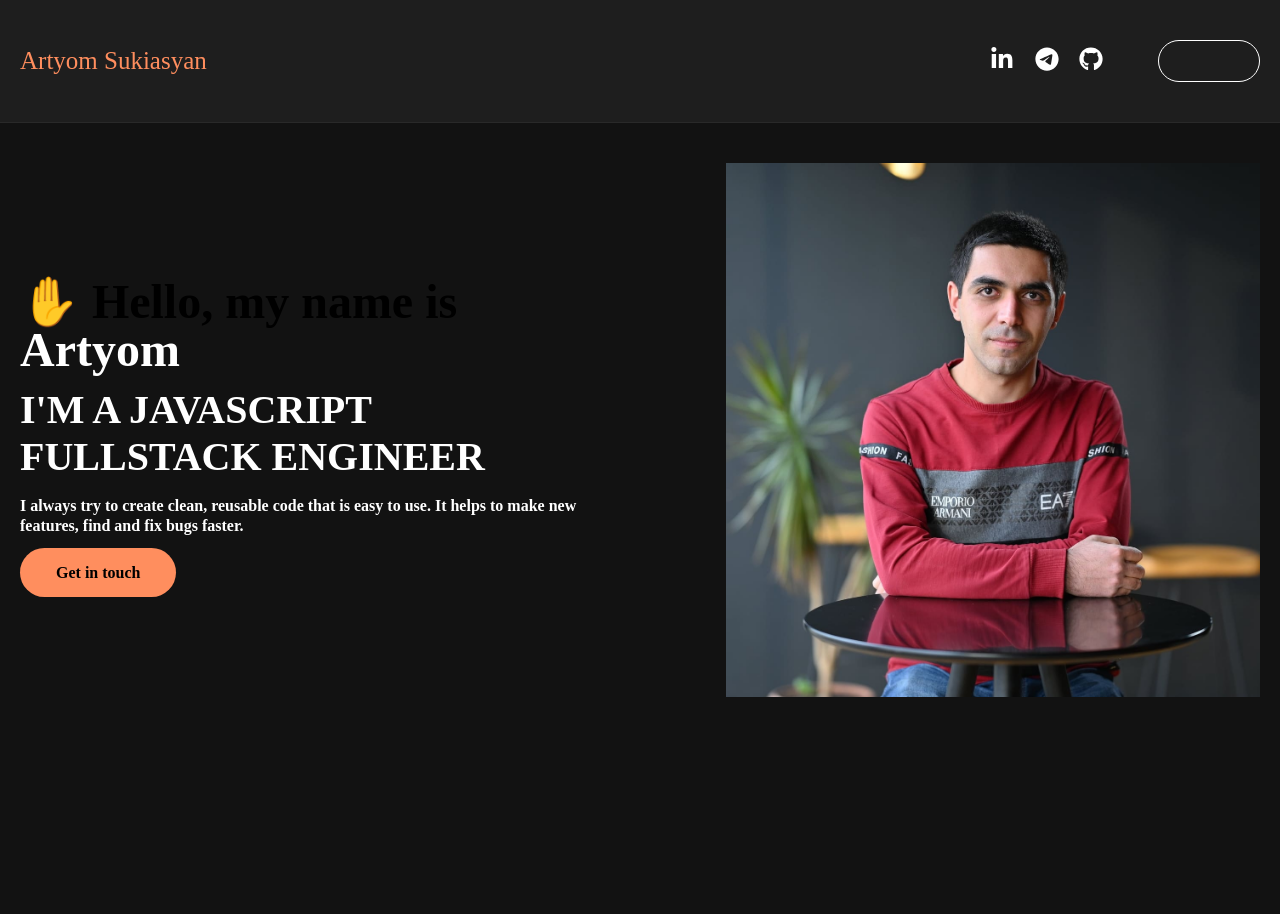
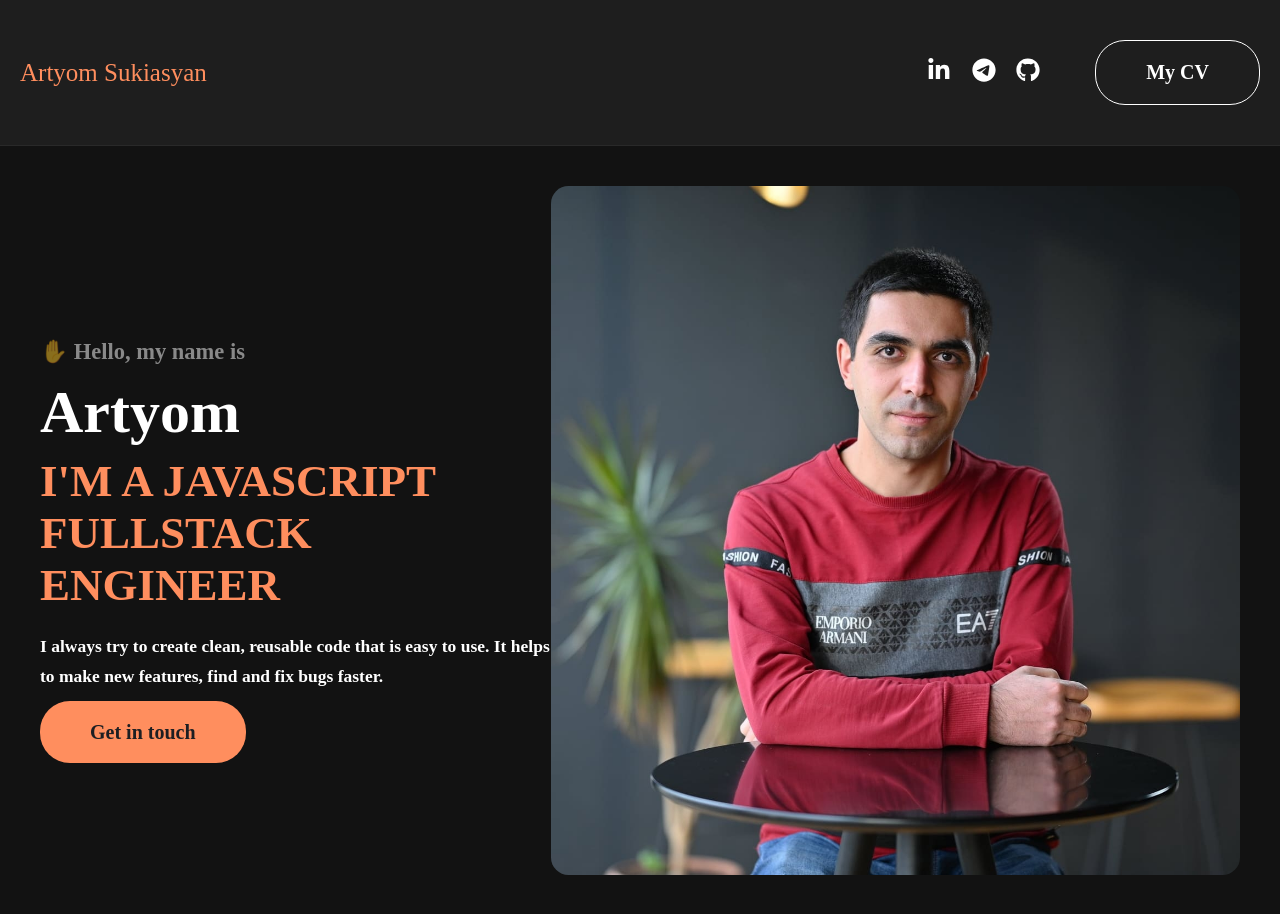
Before and after one commit to ArtyomSukiasyan/portfolio, a Next.js app: page / in a window 1280 px wide. Shown: the top 914 px of the page. Before the commit the page ends 800 px from the top, so only its background shows below. Built offline with nearby package versions, Linux system fonts and the light colour scheme.

Commit message:
feat: update components with new Button component

```diff
--- a/src/components/CV-button/CV-button.module.css
+++ /dev/null
@@ -1,19 +0,0 @@
-.cvButton {
-  background-color: transparent;
-  border: 1px solid var(--white);
-  margin-left: 2.25rem;
-}
-
-@media (max-width: 1023px) {
-  .cvButton {
-    max-width: 250px;
-    margin-left: auto;
-  }
-}
-
-@media (max-width: 600px) {
-  .cvButton {
-    max-width: 100px;
-    margin-left: unset;
-  }
-}
--- a/src/components/CV-button/CV-button.tsx
+++ /dev/null
@@ -1,15 +0,0 @@
-import { CV_LINK, CV_Text } from "../../constants/config";
-import styles from "./CV-button.module.css";
-
-export default function CVButton() {
-  return (
-    <a
-      href={CV_LINK}
-      target="_blank"
-      className={`btn ${styles.cvButton}`}
-      rel="noreferrer"
-    >
-      {CV_Text}
-    </a>
-  );
-}
--- a/src/components/Preview/Preview.module.css
+++ b/src/components/Preview/Preview.module.css
@@ -15,40 +15,51 @@
 
 .name::before {
   content: "✋ Hello, my name is";
-  color: black;
+  color: rgba(255, 255, 255, 0.5);
   display: block;
   font-weight: bold;
-  font-size: 48px;
+  font-size: 1.125rem;
 }
 .name {
-  font-size: 48px;
+  font-size: 3rem;
   font-weight: 900;
-  line-height: 48px;
+  line-height: 3rem;
 }
 
 .skills {
-  padding-top: 12px;
+  padding-top: 0.625rem;
+  color: var(--primary);
   text-transform: uppercase;
-  font-size: 40px;
+  font-size: 2.25rem;
   font-weight: 900;
 }
 
 .desc {
-  padding-top: 16px;
-  font-size: 16px;
+  padding-top: 1rem;
+  font-size: 0.875rem;
   font-weight: 700;
-  line-height: 20px;
+  line-height: 1.5rem;
 }
 
 .buttonWrapper {
-  margin-top: 24px;
+  margin-top: 1.5rem;
 }
 
 .contactBtn {
-  background-color: #FF8E5E;
-  color: black;
-  font-weight: 700;
-  font-size: 16px;
-  padding: 16px 36px;
-  border-radius: 25px;
+  background-color: var(--primary);
+  color: var(--black);
 }
+
+@media (max-width: 1023px) {
+  .container {
+    align-items: flex-start;
+  }
+
+  .heroInfo {
+    max-width: 100vw;
+  }
+
+  .heroInfo + div {
+    margin-top: 1.25rem;
+  }
+}
--- a/src/components/Preview/Preview.tsx
+++ b/src/components/Preview/Preview.tsx
@@ -1,36 +1,34 @@
-import Image from "next/image";
 import { name } from "../../constants/config";
 import { description, getInTouch, skills } from "../../constants/previewTexts";
 import { linkedinLink } from "../../constants/socialLinks";
+import Button from "../button/Button";
+import Container from "../shared/container/Container";
+import Img from "../shared/img/Img";
 import styles from "./Preview.module.css";
 
 export default function Preview() {
   return (
     <div className={styles.content}>
-      <div className={styles.container}>
+      <Container className={styles.container}>
         <div className={styles.heroInfo}>
           <h2 className={styles.name}>{name}</h2>
           <h2 className={styles.skills}>{skills}</h2>
           <p className={styles.desc}>{description}</p>
           <div className={styles.buttonWrapper}>
-            <a
+            <Button
+              className={styles.contactBtn}
               href={linkedinLink}
-              target="_blank"
-              className={`btn ${styles.contactBtn}`}
-              rel="noreferrer"
-            >
-              {getInTouch}
-            </a>
+              text={getInTouch}
+            />
           </div>
         </div>
-        <Image
-          priority={true}
+        <Img
           width={534}
           height={534}
-          alt="profile"
           src="/images/profile_photo.jpg"
+          alt="profile photo"
         />
-      </div>
+      </Container>
     </div>
   );
 }
--- a/src/components/header/Header.module.css
+++ b/src/components/header/Header.module.css
@@ -23,6 +23,12 @@
 
 .socialLinks {
   margin-left: auto;
+}
+
+.cvButton {
+  background-color: transparent;
+  border: 1px solid var(--white);
+  margin-left: 2.25rem;
 }
 
 @media (max-width: 1023px) {
@@ -52,6 +58,7 @@
   }
 
   .cvButton {
+    max-width: 100px;
     margin-left: unset;
   }
 }
--- a/src/components/header/Header.tsx
+++ b/src/components/header/Header.tsx
@@ -1,7 +1,7 @@
-import CVButton from "../CV-button/CV-button";
+import Button from "../button/Button";
 import SocialLinks from "../social-links/SocialLinks";
 import Container from "../shared/container/Container";
-import { fullName } from "../../constants/config";
+import { CV_LINK, CV_Text, fullName } from "../../constants/config";
 import styles from "./Header.module.css";
 
 export default function Header() {
@@ -11,7 +11,7 @@ export default function Header() {
         <Container className={styles.menu}>
           <div className={styles.logo}>{fullName}</div>
           <SocialLinks className={styles.socialLinks} />
-          <CVButton />
+          <Button className={styles.cvButton} href={CV_LINK} text={CV_Text} />
         </Container>
       </div>
     </header>
--- a/src/constants/config.ts
+++ b/src/constants/config.ts
@@ -3,3 +3,4 @@ export const surname = "Sukiasyan";
 export const fullName = `${name} ${surname}`;
 export const descriptionContent = `Portfolio site about Fullstack JS developer ${fullName}`;
 export const CV_LINK = "/files/cv.pdf";
+export const CV_Text = "My CV";
```
